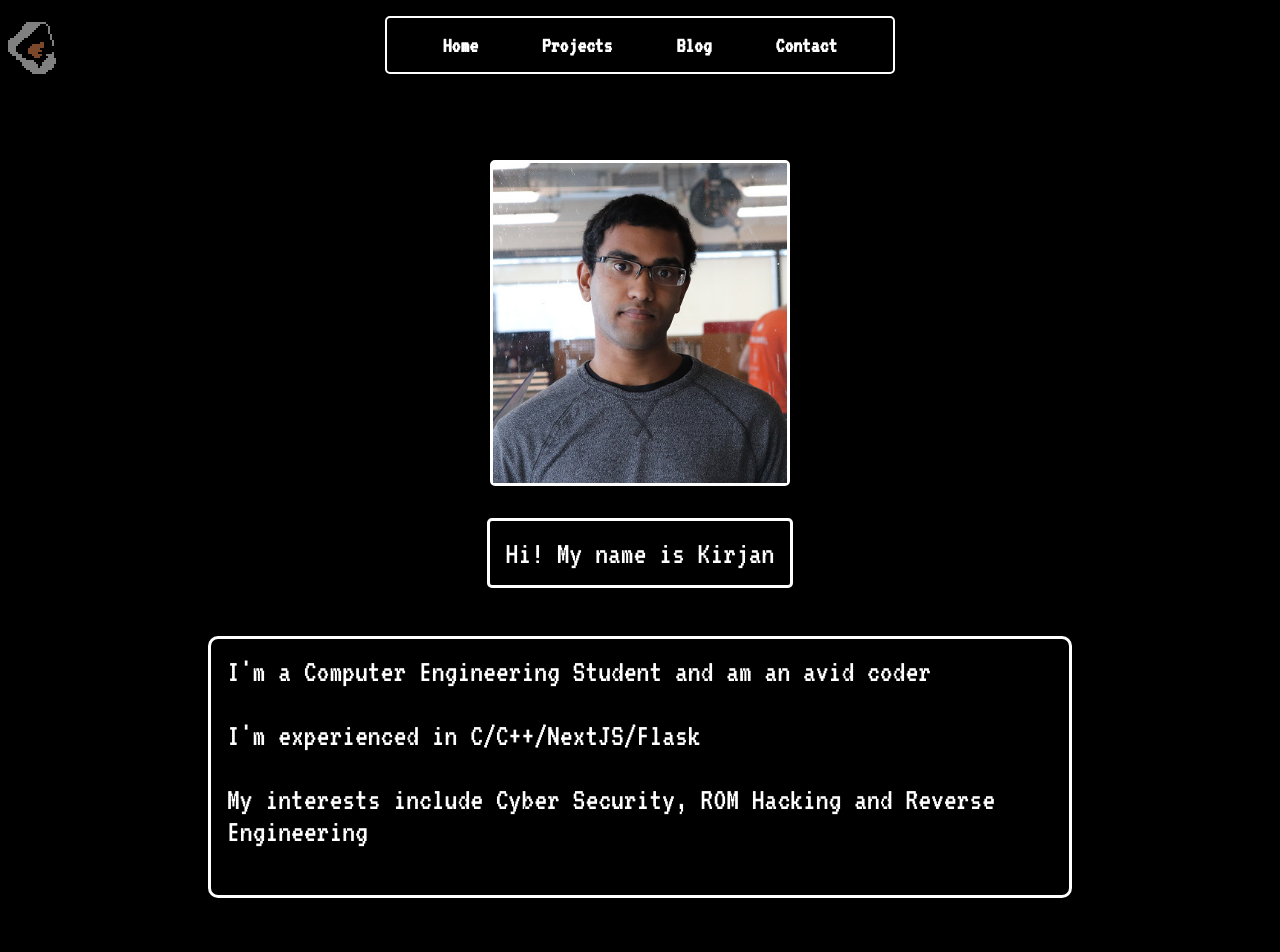
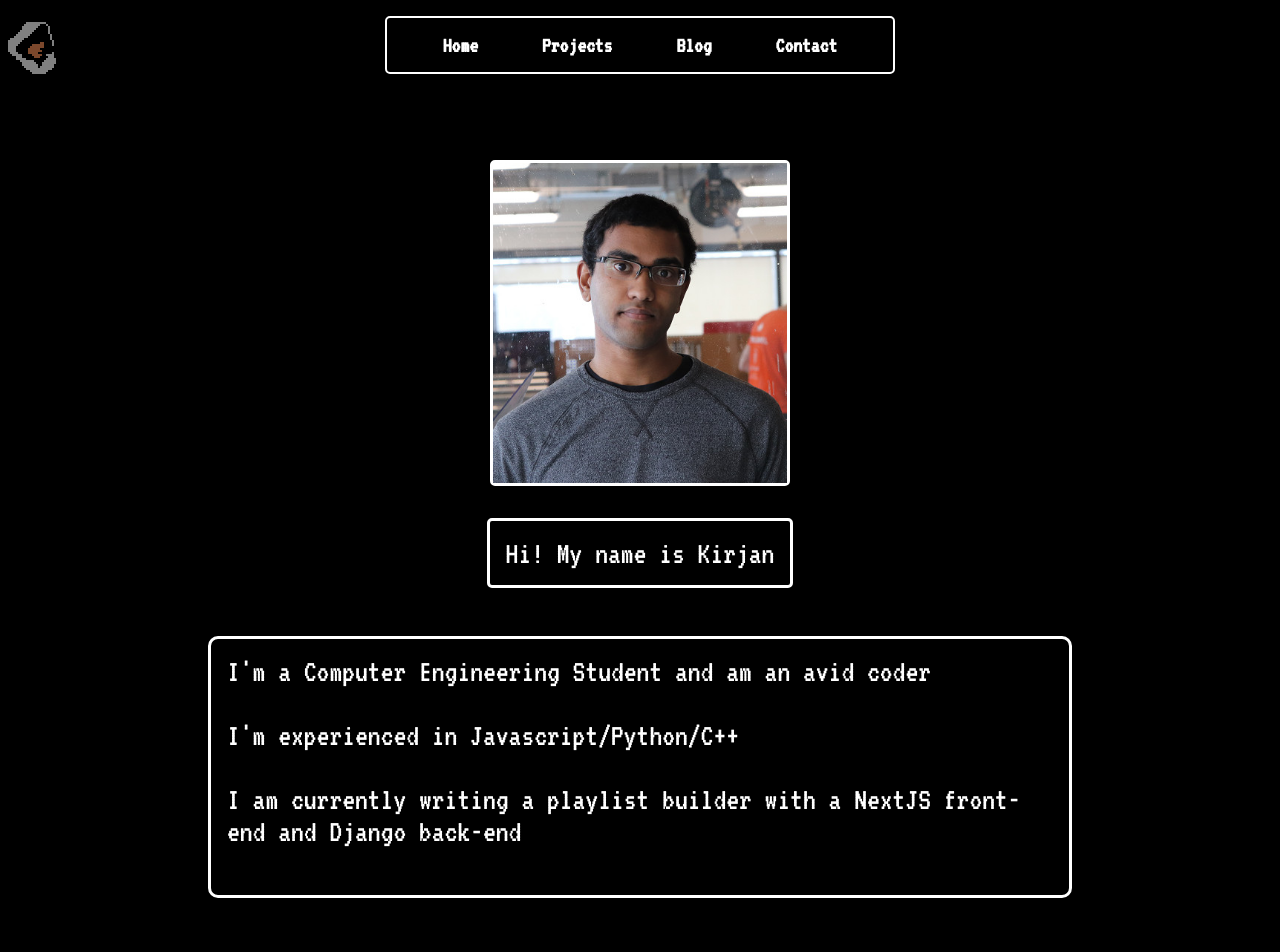
Before and after one commit to kprime21/kprime21-website, a Next.js app: page / in a window 1280 px wide. Shown: the top 952 px of the page. Built offline with nearby package versions, Linux system fonts and the light colour scheme.

Commit message:
changed hero page text

```diff
--- a/components/Hero.tsx
+++ b/components/Hero.tsx
@@ -198,23 +198,23 @@ const Hero = () => {
     let Biography: Mumble[] = [
         {
             what:'I\'m a Computer Engineering Student and am an avid coder',
-            strengths:'I\'m experienced in C/C++/NextJS/Flask',
-            experience:'My interests include Cyber Security, ROM Hacking and Reverse Engineering',
+            strengths:'I\'m experienced in Javascript/Python/C++',
+            experience:'I am currently writing a playlist builder with a NextJS front-end and Django back-end',
         },
         {
             what:'I enjoy writing high level software projects',
-            strengths:'I mainly write in Javascript, Java and Python',
-            experience:'My software projects on web development, game development and automation',
+            strengths:'I mainly write them in Javascript, Java and Python',
+            experience:'My software projects are available on my GitHub page',
         },
         {
             what:'I\'m currently learning how to write low level software',
-            strengths:'I\'ve been using Rust/C/C++',
+            strengths:'I\'ve been learning to use Rust/C/C++ for them',
             experience:'My interests for low level software are in emulator and OS development',
         },
         {
             what:'I\'m a Computer Engineering Student and am an avid coder',
-            strengths:'I\'m experienced in C/C++/NextJS/Flask',
-            experience:'My interests include Cyber Security, ROM Hacking and Reverse Engineering',
+            strengths:'I\'m experienced in Javascript/Python/C++',
+            experience:'I am currently writing a playlist builder with a NextJS front-end and Django back-end',
         },]
 
     const [value, setValue] = React.useState(Biography[0]);
```
